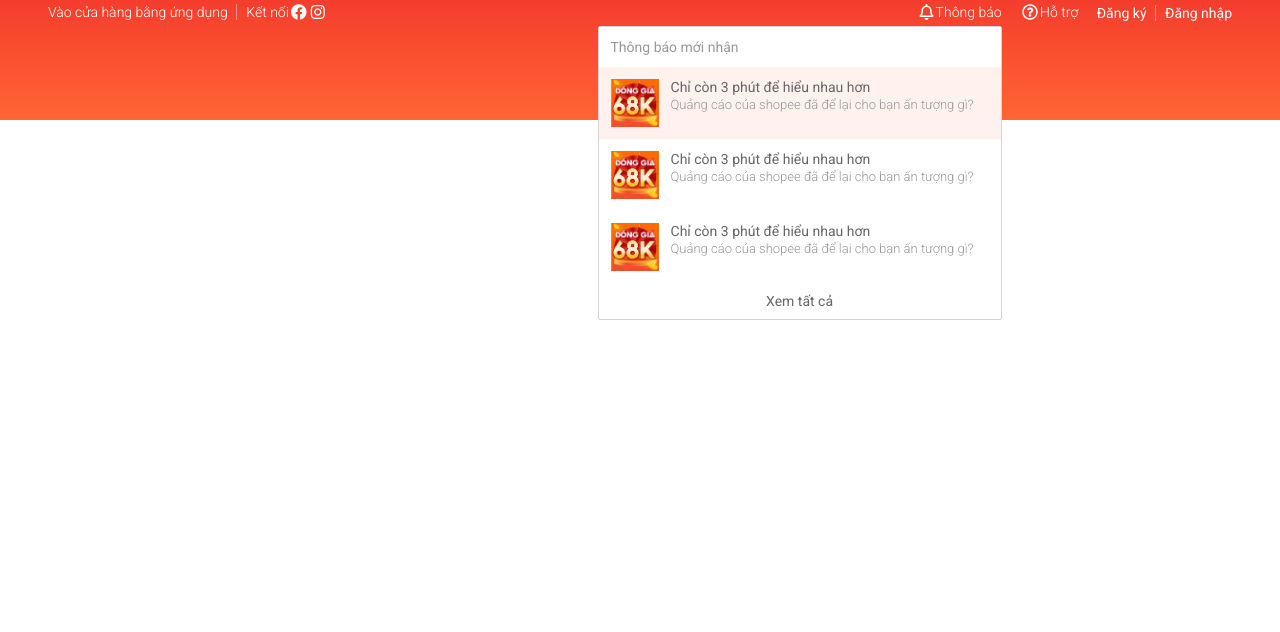
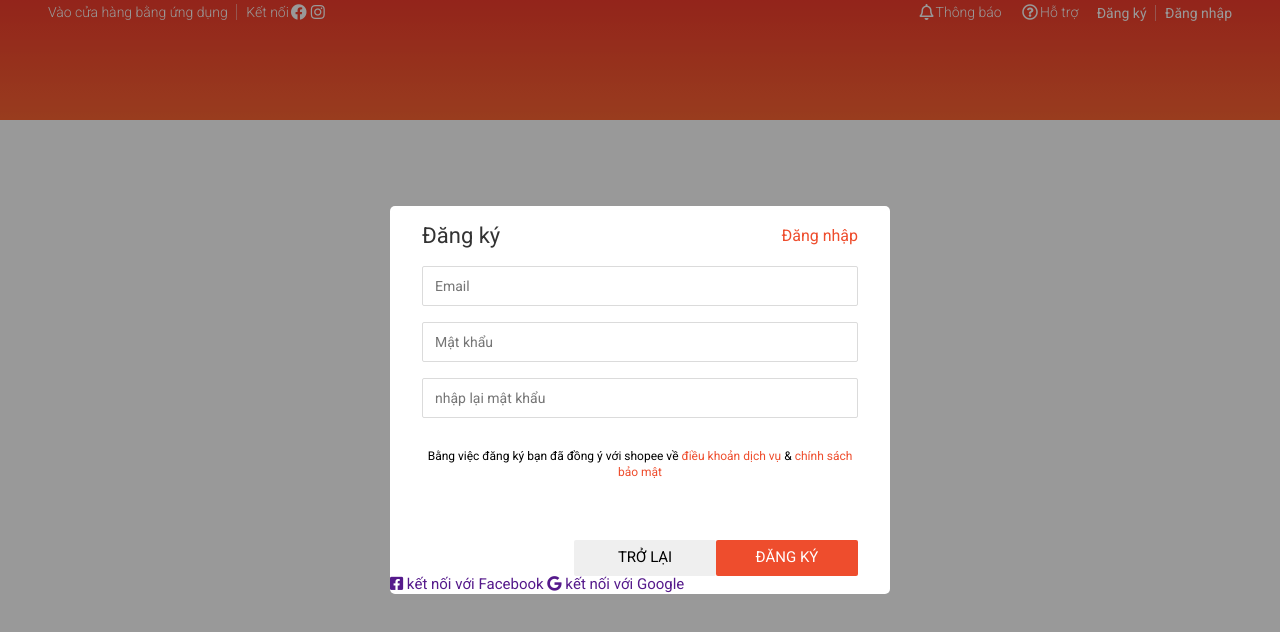
Before and after one commit to Hungdola/shopee, a plain HTML site: page index.html in a window 1280 px wide. Drawn offline with nearby package versions, Linux system fonts and the light colour scheme.

Commit message:
shopee 11/1/2022

```diff
--- a/assets/css/base.css
+++ b/assets/css/base.css
@@ -3,7 +3,7 @@
     --white-color: #fff;
     --black-color: #000;
     --text--color: #333;
-
+    --border-color: #dbdbdb;
 }
 
 * {
@@ -44,3 +44,49 @@
         opacity: 1;
     }
 }
+
+/* overview modal  */
+
+.modal{
+    position: fixed;
+    top: 0;
+    right: 0;
+    left: 0;
+    bottom: 0;
+    display: flex;
+
+}
+
+.modal__overlay{
+    position: absolute;
+    width: 100%;
+    height: 100%;
+    background-color: var(--black-color);
+    opacity: 0.4;
+}
+
+.modal__body{
+    background-color: var(--white-color);
+    margin: auto; /*khi có display= flex ở thẻ cha thì margin auto sẽ giúp element vào giữa*/
+    position: relative;
+    z-index: 1;
+    border-radius: 5px;
+
+}
+
+/* button style  */
+.btn{
+    min-width: 142px;
+    height: 36px;
+    border: none;
+    text-decoration: none;
+    border-radius: 2px;
+    font-size: 1.5rem;
+    padding: 0;
+
+}
+
+.btn.btn--primary{
+    color: var(--white-color);
+    background-color: var(--primary-color);
+}
--- a/assets/css/main.css
+++ b/assets/css/main.css
@@ -20,6 +20,10 @@
 }
 
 .header__navbar-item--has-qr:hover .header__qr{
+    display: block;
+}
+
+.header__navbar-item--has-notify:hover .header__notify{
     display: block;
 }
 
@@ -125,17 +129,52 @@
 /* header notification  */
 .header__notify{
     position: absolute;
-    top: 140%;
+    top: 120%;
     right: 0;
     width: 404px;
     border: 1px solid #d3d3d3;
     background-color: var(--white-color);
     border-radius: 2px;
+    transform-origin: calc(100% - 20px) top; /*di chuyển tâm của animation*/
+    animation: headerNotifyGrowth ease-in 0.2s;
+    will-change: opacity, transform; /*tối ưu chuyển động animation */
+    display: none;
+}
+
+.header__notify::before{
+    position: absolute;
+    content: "";
+    border-width: 20px 30px;
+    border-style: solid;
+    border-color: transparent transparent var(--white-color) transparent;
+    top: -26px;
+    right: 6px;
+}
+
+.header__notify::after{
+    position: absolute;
+    width: 90px;
+    height: 20px;
+    right: 0;
+    top: -5%;
+    content: "";
+}
+
+@keyframes headerNotifyGrowth {
+    from{
+        opacity: 0;
+        transform: scale(0);
+    }
+    to{
+        opacity: 1;
+        transform: scale(1);
+    }
 }
 
 .header__notify-header{
     height: 40px;
     background-color: var(--white-color);
+    cursor: default;
 }
 
 .header__notify-header h3{
@@ -188,6 +227,7 @@
     color: #666;
     font-size: 1.4rem;
     font-weight: 400;
+    line-height: 1.8rem;
 
 }
 
@@ -209,5 +249,71 @@
     color: #666;
     font-size: 1.4rem;
     font-weight: 400;
-    padding: 10px 16px;
+    padding: 10px 48px;
 }
+
+/* authen modal  */
+.auth-form{
+    width: 500px;
+}
+
+.auth-form__container{
+    padding: 0 32px;
+}
+
+.auth-form__header{
+    display: flex;
+    align-items: center; /*để 2 element đứng bằng nhau*/
+    justify-content: space-between;
+}
+
+.auth-form__heading{
+    font-size: 2.2rem;
+    font-weight: 400;
+    color: var(--text--color);
+}
+
+.auth-form__switch-btn{
+    font-size: 1.6rem;
+    color: var(--primary-color);
+    cursor: pointer;
+}
+
+.auth-form__form{
+
+}
+
+.auth-form__input{
+    width: 100%;
+    height: 40px;
+    margin-bottom: 16px;
+    padding: 0 12px;
+    font-size: 1.4rem;
+    border: 1px solid var(--border-color);
+    border-radius: 2px;
+    outline: none;
+}
+
+.auth-form__input:focus{
+    border-color: #888;
+}
+
+.auth-form__aside{
+    margin-top: 14px;
+}
+
+.auth-form__policy-text{
+    font-size: 1.2rem;
+    text-align: center;
+}
+
+.auth-form__text-link{
+    text-decoration: none;
+    color: var(--primary-color);
+}
+
+.auth-form__controls{
+    margin-top: 60px;
+    display: flex;
+    justify-content: flex-end;
+}
--- a/index.html
+++ b/index.html
@@ -45,7 +45,7 @@
                         </li>
                     </ul>
                     <ul class="header__navbar-list">
-                        <li class="header__navbar-item">
+                        <li class="header__navbar-item header__navbar-item--has-notify">
                             <a href="" class="header__navbar-item-link">
                                 <i class="header__navbar-icon far fa-bell"></i>
                                 Thông báo
@@ -60,7 +60,7 @@
                                         <a href="" class="header__notify-link">
                                             <img src="./assets/imgs/notify.jpg" alt="" class="header__notify-img">
                                             <div class="header__notify-info">
-                                                <span class="header__notify-name">Chỉ còn 3 phút để hiểu nhau hơn</span>
+                                                <span class="header__notify-name">Hello welcome to our website hơn</span>
                                                 <span class="header__notify-des">Quảng cáo của shopee đã để lại cho bạn ấn tượng gì?</span>
                                             </div>
                                         </a>
@@ -69,7 +69,7 @@
                                         <a href="" class="header__notify-link">
                                             <img src="./assets/imgs/notify.jpg" alt="" class="header__notify-img">
                                             <div class="header__notify-info">
-                                                <span class="header__notify-name">Chỉ còn 3 phút để hiểu nhau hơn</span>
+                                                <span class="header__notify-name">Chỉ còn 3 phút để hiểu nhau hơn viết them cho nó đủ dài xem nó như thế nào</span>
                                                 <span class="header__notify-des">Quảng cáo của shopee đã để lại cho bạn ấn tượng gì?</span>
                                             </div>
                                         </a>
@@ -109,5 +109,58 @@
 
         </footer>
     </div>
+    <!-- modal layout -->
+    <div class="modal">
+        <div class="modal__overlay"></div>
+        <div class="modal__body">
+            <!-- Authen form  -->
+            <div class="auth-form">
+                <div class="auth-form__container">
+                    <div class="auth-form__header">
+                        <h3 class="auth-form__heading">
+                            Đăng ký
+                        </h3>
+                        <span class="auth-form__switch-btn">Đăng nhập</span>
+                    </div>
+
+                    <div class="auth-form__form">
+                        <div class="auth-form__group">
+                            <input type="text" class="auth-form__input" placeholder="Email">
+                        </div>
+                        <div class="auth-form__group">
+                            <input type="password" class="auth-form__input" placeholder="Mật khẩu">
+                        </div>
+                        <div class="auth-form__group">
+                            <input type="password" class="auth-form__input" placeholder="nhập lại mật khẩu">
+                        </div>
+                    </div>
+
+                    <div class="auth-form__aside">
+                        <p class="auth-form__policy-text">
+                            Bằng việc đăng ký bạn đã đồng ý với shopee về
+                            <a href="" class="auth-form__text-link">điều khoản dịch vụ</a> &
+                            <a href="" class="auth-form__text-link">chính sách bảo mật</a>
+                        </p>
+                    </div>
+
+                    <div class="auth-form__controls">
+                        <button class="btn">TRỞ LẠI</button>
+                        <button class="btn btn--primary">ĐĂNG KÝ</button>
+                    </div>
+                </div>
+
+                <div class="auth-form__socials">
+                    <a href="" class="btn btn--with-icon">
+                        <i class="fab fa-facebook-square"></i>
+                        kết nối với Facebook
+                    </a>
+                    <a href="" class="btn btn--with-icon">
+                        <i class="fab fa-google"></i>
+                        kết nối với Google
+                    </a>
+                </div>
+            </div>
+        </div>
+    </div>
 </body>
 </html>
```
